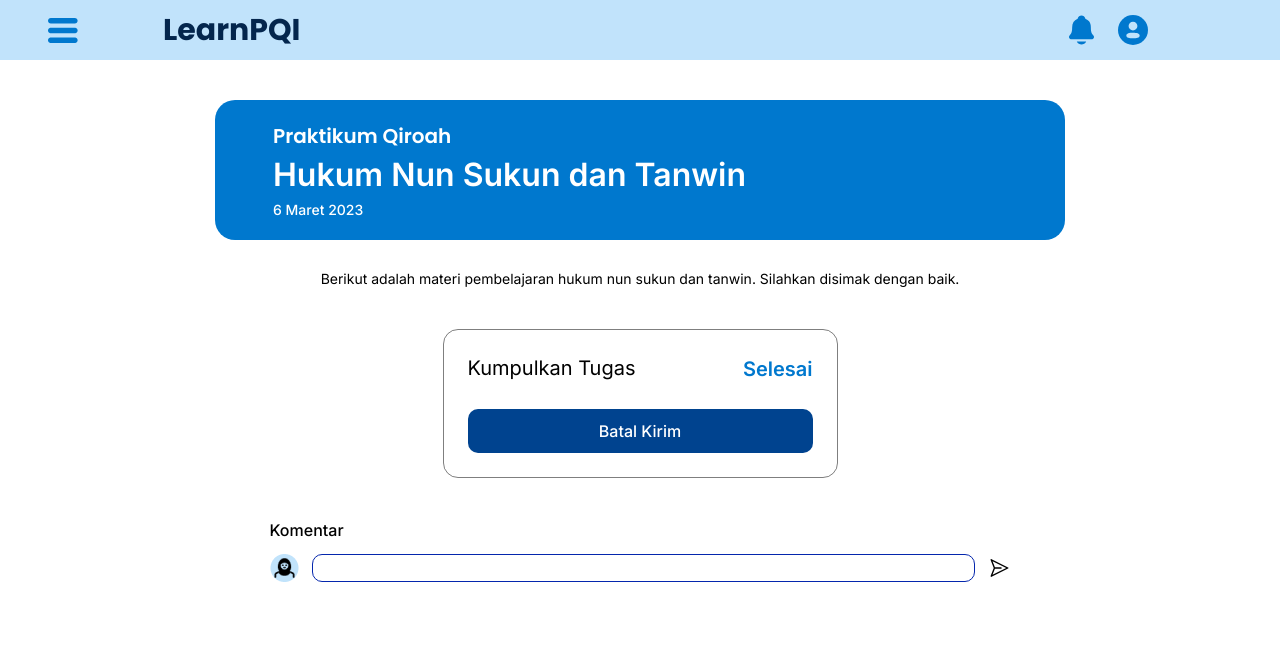
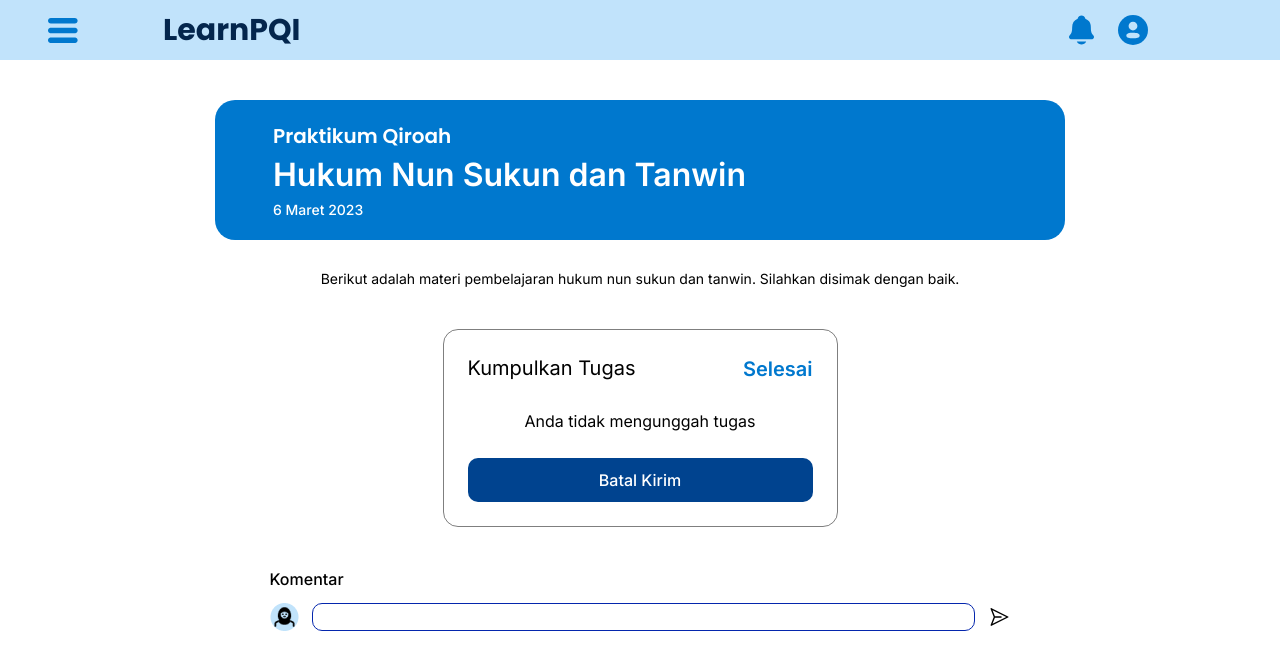
Before and after one commit to zafahreza/learn-pqi, a Next.js app: page /Dashboard/PraktikumQiroah/Tugas/Submitted in a window 1280 px wide. Shown: the top 670 px of the page. Built offline with nearby package versions, Linux system fonts and the light colour scheme.

Commit message:
fix layout all tugas

```diff
--- a/app/component/InputFileHafalanSubmitted.js
+++ b/app/component/InputFileHafalanSubmitted.js
@@ -4,6 +4,18 @@ export default function InputFileHafalanSubmitted() {
 
     const [files, setFiles] = useState([]);
     const [teks, setTeks] = useState("Anda tidak mengunggah tugas");
+    const [isSubmited, setIsSubmited] = useState(true);
+    const [sent, setSent] = useState("");
+
+    const handleSent = (x) => {
+        if (x === "hidden"){
+            const newSent = x;
+            setSent(newSent);
+        }else{
+            const newSent  = "";
+            setSent(newSent);
+        }
+    }
 
     const handleFileChange = (e) => {
       const newFiles = [...files, ...e.target.files];
@@ -11,13 +23,19 @@ export default function InputFileHafalanSubmitted() {
     };
 
     useEffect(() => {
-        if (files.length === 0){
-            const newTeks = "Anda tidak mengunggah tugas"
-            setTeks(newTeks);
-        } else{
+        if (isSubmited) {
+            if (files.length === 0){
+                const newTeks = "Anda tidak mengunggah tugas"
+                setTeks(newTeks);
+            } else{
+                const newTeks = ""
+                setTeks(newTeks);
+            }
+        }else{
             const newTeks = ""
             setTeks(newTeks);
         }
+
       });
 
 
@@ -44,6 +62,7 @@ export default function InputFileHafalanSubmitted() {
     }
 
     const HandleSubmitted = () => {
+        setIsSubmited(false);
         document.getElementById("sendTaskPopup").classList.add("hidden");
         document.getElementById("SendButton").innerHTML = "Tandai Selesai";
         document.getElementById("LabelPengumpulanTugas").classList.remove("hidden");
@@ -52,9 +71,11 @@ export default function InputFileHafalanSubmitted() {
         document.getElementById("sendButton").innerHTML = "Kirim";
         document.getElementById("SelesaiText").classList.add("hidden");
         document.getElementById("removeFileButton").classList.remove("hidden");
+        handleSent("");
     }
 
     const handleSubmitted = () => {
+        setIsSubmited(true);
         document.getElementById("sendTaskPopup").classList.add("hidden");
         document.getElementById("SendButton").innerHTML = "Batal Kirim";
         document.getElementById("LabelPengumpulanTugas").classList.add("hidden");
@@ -63,6 +84,7 @@ export default function InputFileHafalanSubmitted() {
         document.getElementById("sendButton").innerHTML = "Ya";
         document.getElementById("SelesaiText").classList.remove("hidden");
         document.getElementById("removeFileButton").classList.add("hidden");
+        handleSent("hidden");
     }
 
     return (
@@ -71,7 +93,7 @@ export default function InputFileHafalanSubmitted() {
                 <p className='font-[400] text-xl'>Kumpulkan Tugas</p>
                 <p id='SelesaiText' className='font-[600] text-[20px] text-[#0078CE]'>Selesai</p>
             </div>
-                <p className='align-center'>{teks}</p>
+                <p className='text-center'>{teks}</p>
                 {files.map((file, index) => (
                 <div key={index} className="flex items-center justify-between gap-2 pt-5 pb-5 pl-5 pr-5 border-[1px] border-black border-opacity-40 rounded-[10px]">
                     <div className='flex gap-5'>
@@ -82,7 +104,7 @@ export default function InputFileHafalanSubmitted() {
                     </div>
                     <button
                         onClick={() => handleRemoveFile(index)}
-                        className="text-red-500"
+                        className={sent}
                         id='removeFileButton'
                         >
                         <svg width="31" height="30" viewBox="0 0 31 30" fill="none" xmlns="http://www.w3.org/2000/svg">
--- a/app/component/InputFileIbadahSubmitted.js
+++ b/app/component/InputFileIbadahSubmitted.js
@@ -4,7 +4,18 @@ export default function InputFileIbadahSubmitted() {
 
     const [files, setFiles] = useState([]);
     const [teks, setTeks] = useState("Anda tidak mengunggah tugas");
+    const [isSubmited, setIsSubmited] = useState(true);
+    const [sent, setSent] = useState("");
 
+    const handleSent = (x) => {
+        if (x === "hidden"){
+            const newSent = x;
+            setSent(newSent);
+        }else{
+            const newSent  = "";
+            setSent(newSent);
+        }
+    }
 
     const handleFileChange = (e) => {
       const newFiles = [...files, ...e.target.files];
@@ -12,13 +23,19 @@ export default function InputFileIbadahSubmitted() {
     };
 
     useEffect(() => {
-        if (files.length === 0){
-            const newTeks = "Anda tidak mengunggah tugas"
-            setTeks(newTeks);
-        } else{
+        if (isSubmited) {
+            if (files.length === 0){
+                const newTeks = "Anda tidak mengunggah tugas"
+                setTeks(newTeks);
+            } else{
+                const newTeks = ""
+                setTeks(newTeks);
+            }
+        }else{
             const newTeks = ""
             setTeks(newTeks);
         }
+
       });
 
     const handleRemoveFile = (index) => {
@@ -44,6 +61,7 @@ export default function InputFileIbadahSubmitted() {
     }
 
     const HandleSubmitted = () => {
+        setIsSubmited(false);
         document.getElementById("sendTaskPopup").classList.add("hidden");
         document.getElementById("SendButton").innerHTML = "Tandai Selesai";
         document.getElementById("LabelPengumpulanTugas").classList.remove("hidden");
@@ -52,9 +70,11 @@ export default function InputFileIbadahSubmitted() {
         document.getElementById("sendButton").innerHTML = "Kirim";
         document.getElementById("SelesaiText").classList.add("hidden");
         document.getElementById("removeFileButton").classList.remove("hidden");
+        handleSent("");
     }
 
     const handleSubmitted = () => {
+        setIsSubmited(true);
         document.getElementById("sendTaskPopup").classList.add("hidden");
         document.getElementById("SendButton").innerHTML = "Batal Kirim";
         document.getElementById("LabelPengumpulanTugas").classList.add("hidden");
@@ -63,6 +83,7 @@ export default function InputFileIbadahSubmitted() {
         document.getElementById("sendButton").innerHTML = "Ya";
         document.getElementById("SelesaiText").classList.remove("hidden");
         document.getElementById("removeFileButton").classList.add("hidden");
+        handleSent("hidden");
     }
 
     return (
@@ -71,7 +92,7 @@ export default function InputFileIbadahSubmitted() {
                 <p className='font-[400] text-xl'>Kumpulkan Tugas</p>
                 <p id='SelesaiText' className='font-[600] text-[20px] text-[#0078CE]'>Selesai</p>
             </div>
-                <p className='align-center'>{teks}</p>
+                <p className='text-center'>{teks}</p>
                 {files.map((file, index) => (
                 <div key={index} className="flex items-center justify-between gap-2 pt-5 pb-5 pl-5 pr-5 border-[1px] border-black border-opacity-40 rounded-[10px]">
                     <div className='flex gap-5'>
@@ -82,7 +103,7 @@ export default function InputFileIbadahSubmitted() {
                     </div>
                     <button
                         onClick={() => handleRemoveFile(index)}
-                        className="text-red-500"
+                        className={sent}
                         id='removeFileButton'
                         >
                         <svg width="31" height="30" viewBox="0 0 31 30" fill="none" xmlns="http://www.w3.org/2000/svg">
--- a/app/component/InputFileSubmitted.js
+++ b/app/component/InputFileSubmitted.js
@@ -1,13 +1,42 @@
-import React, { useState } from 'react';
+import React, { useState, useEffect } from 'react';
 
 export default function InputFileSubmitted() {
 
     const [files, setFiles] = useState([]);
+    const [teks, setTeks] = useState("Anda tidak mengunggah tugas");
+    const [isSubmited, setIsSubmited] = useState(true);
+    const [sent, setSent] = useState("");
+
+    const handleSent = (x) => {
+        if (x === "hidden"){
+            const newSent = x;
+            setSent(newSent);
+        }else{
+            const newSent  = "";
+            setSent(newSent);
+        }
+    }
 
     const handleFileChange = (e) => {
       const newFiles = [...files, ...e.target.files];
       setFiles(newFiles);
     };
+
+    useEffect(() => {
+        if (isSubmited) {
+            if (files.length === 0){
+                const newTeks = "Anda tidak mengunggah tugas"
+                setTeks(newTeks);
+            } else{
+                const newTeks = ""
+                setTeks(newTeks);
+            }
+        }else{
+            const newTeks = ""
+            setTeks(newTeks);
+        }
+
+      });
 
     const handleRemoveFile = (index) => {
       const newFiles = [...files];
@@ -32,6 +61,7 @@ export default function InputFileSubmitted() {
     }
 
     const HandleSubmitted = () => {
+        setIsSubmited(false);
         document.getElementById("sendTaskPopup").classList.add("hidden");
         document.getElementById("SendButton").innerHTML = "Kirim";
         document.getElementById("LabelPengumpulanTugas").classList.remove("hidden");
@@ -40,9 +70,11 @@ export default function InputFileSubmitted() {
         document.getElementById("sendButton").innerHTML = "Kirim";
         document.getElementById("SelesaiText").classList.add("hidden");
         document.getElementById("removeFileButton").classList.remove("hidden");
+        handleSent("");
     }
 
     const handleSubmitted = () => {
+        setIsSubmited(true);
         document.getElementById("sendTaskPopup").classList.add("hidden");
         document.getElementById("SendButton").innerHTML = "Batal Kirim";
         document.getElementById("LabelPengumpulanTugas").classList.add("hidden");
@@ -51,6 +83,7 @@ export default function InputFileSubmitted() {
         document.getElementById("sendButton").innerHTML = "Ya";
         document.getElementById("SelesaiText").classList.remove("hidden");
         document.getElementById("removeFileButton").classList.add("hidden");
+        handleSent("hidden");
     }
 
     return (
@@ -59,6 +92,7 @@ export default function InputFileSubmitted() {
                 <p className='font-[400] text-xl'>Kumpulkan Tugas</p>
                 <p id='SelesaiText' className='font-[600] text-[20px] text-[#0078CE]'>Selesai</p>
             </div>
+                <p className='text-center'>{teks}</p>
                 {files.map((file, index) => (
                 <div key={index} className="flex items-center gap-2 justify-between pt-5 pb-5 pl-5 pr-5 border-[1px] border-black border-opacity-40 rounded-[10px]">
                     <div className='flex gap-5'>
@@ -69,7 +103,7 @@ export default function InputFileSubmitted() {
                     </div>
                     <button
                         onClick={() => handleRemoveFile(index)}
-                        className="text-red-500"
+                        className={sent}
                         id='removeFileButton'
                         >
                         <svg width="31" height="30" viewBox="0 0 31 30" fill="none" xmlns="http://www.w3.org/2000/svg">
```
